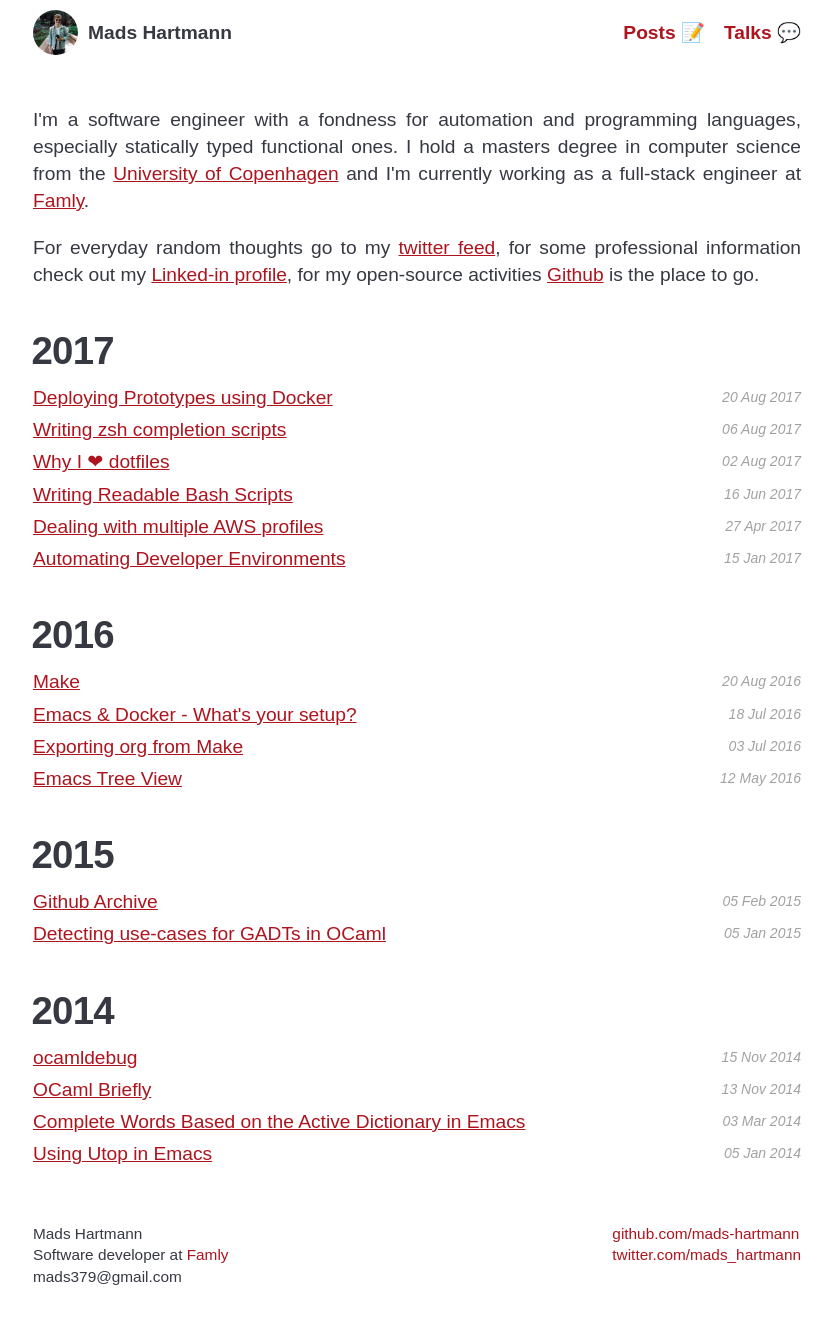
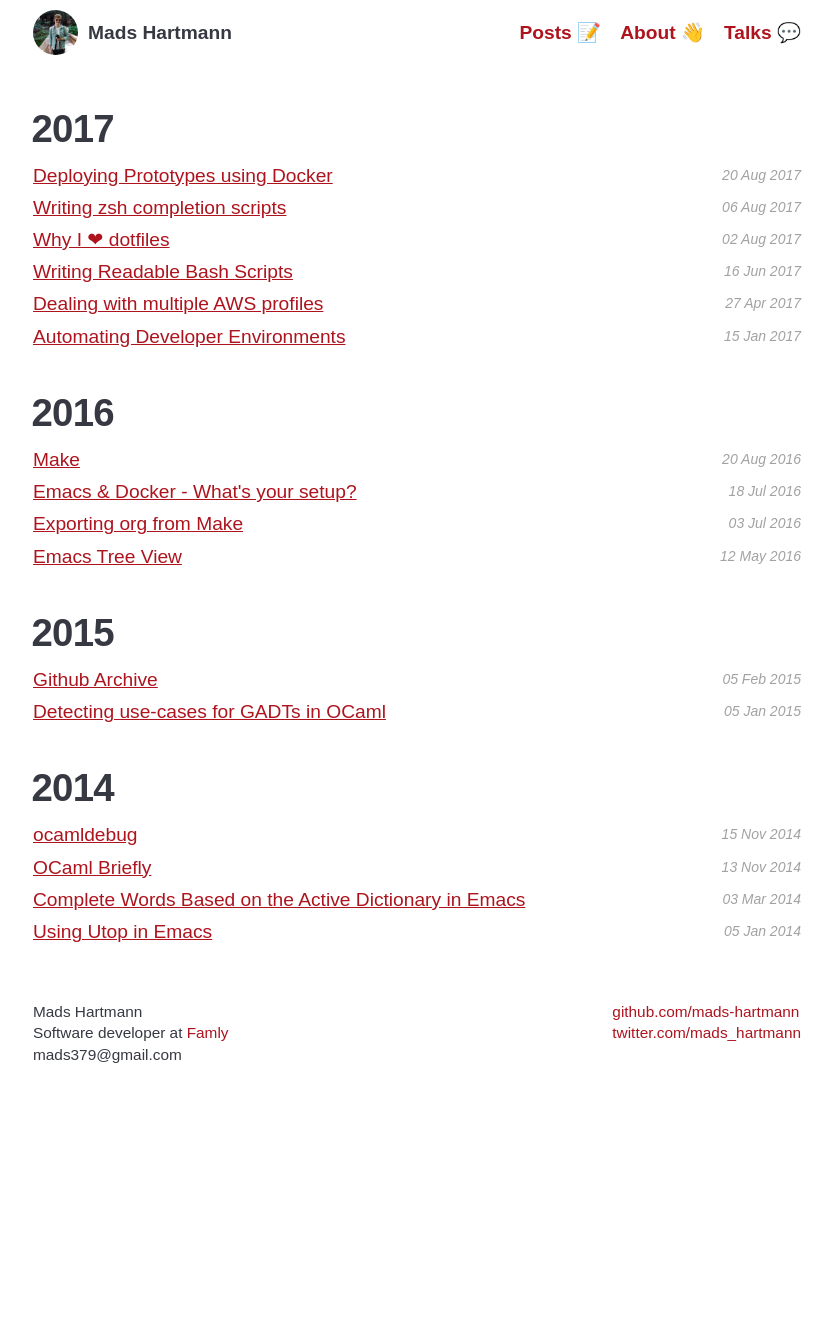
Before and after one commit to mads-hartmann/blog.mads-hartmann.com, a Jekyll site: the page built from index.html, in a window 1280 px wide. Shown: the whole page, without its empty margins (223-1056 px from the left). Built offline with Jekyll 4.4.1, drawn with Linux system fonts in a browser that asks for light colours; some web fonts are replaced; after the commit the page ends 1100 px from its top, so only the background shows below that.

Commit message:
Make a dedicated about page

```diff
--- a/_layouts/default.html
+++ b/_layouts/default.html
@@ -22,6 +22,7 @@
           </a>
           <ul>
             <li><a href="/">Posts 📝</a></li>
+            <li><a href="/about">About 👋</a></li>
             <li><a href="https://speakerdex.co/mads-hartmann">Talks 💬</a></li>
           </ul>
         </div>
--- a/_sass/typography.scss
+++ b/_sass/typography.scss
@@ -1,7 +1,7 @@
 body {
-  text-align: justify;
   font-size: 1.2rem;
   line-height: 1.7rem;
+  font-display: swap;
   font-family: 'Muli', sans-serif;
   -webkit-font-smoothing: antialiased;
   color: rgba(46, 48, 58, 0.96);
--- a/index.html
+++ b/index.html
@@ -4,17 +4,6 @@
 ---
 
 <div id="home">
-
-  <p>I'm a software engineer with a fondness for automation and
-     programming languages, especially statically typed functional ones. I hold a masters degree in
-    computer science from the <a href="http://www.diku.dk/english/" target="_blank">University of Copenhagen</a> and
-    I'm currently working as a full-stack engineer at <a href="https://famly.co/?skip-geo-ip=1" target="_blank">Famly</a>.
-</p>
-
-  <p>For everyday random thoughts go to my <a href="http://www.twitter.com/mads_hartmann" target="_blank">twitter feed</a>,
-      for some professional information check out my <a href="http://www.linkedin.com/pub/mads-hartmann-jensen/12/857/528" target="_blank">Linked-in profile</a>,
-      for my open-source activities <a href="https://github.com/mads-hartmann" target="_blank">Github</a> is the place to go.
-  </p>
 
   <div class="posts">
   {% for post in site.posts %}
```
Also changed, not shown: about/index.md (added, +36 -0 lines).
